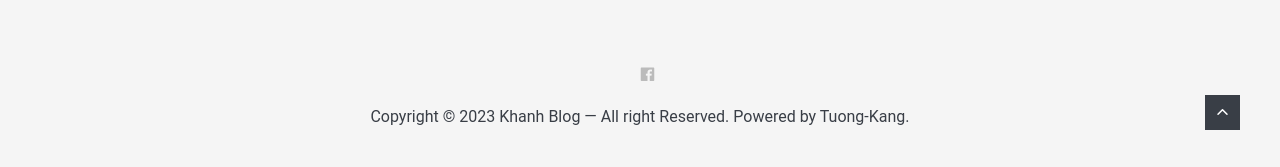
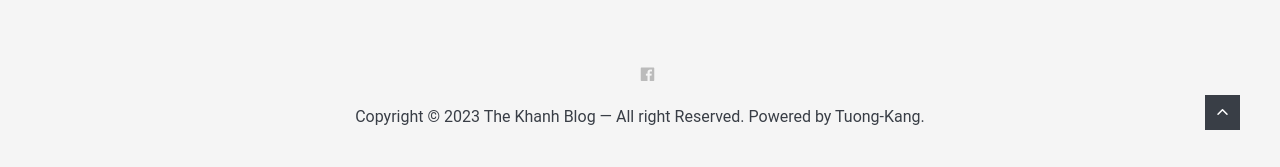
Before and after one commit to khangdlt/khangdlt.github.io, a Jekyll site: the page built from index.html, in a window 1280 px wide and 900 px high, scrolled down 2573 px. Shown: the part 730-897 px from the top of the window. Built offline with Jekyll 4.4.1, drawn with Linux system fonts in a browser that asks for light colours; nearby versions of some CDN libraries; the list of posts is cut into pages by our own code.

Commit message:
Update settings.yml

```diff
--- a/_data/settings.yml
+++ b/_data/settings.yml
@@ -1,6 +1,6 @@
 #-------------------------------
 # General Site Settings
-title: Khanh Blog
+title: The Khanh Blog
 logo: khanhblog_logo_ver2.jpeg # You can add own logo.
 description: your description
 
```
